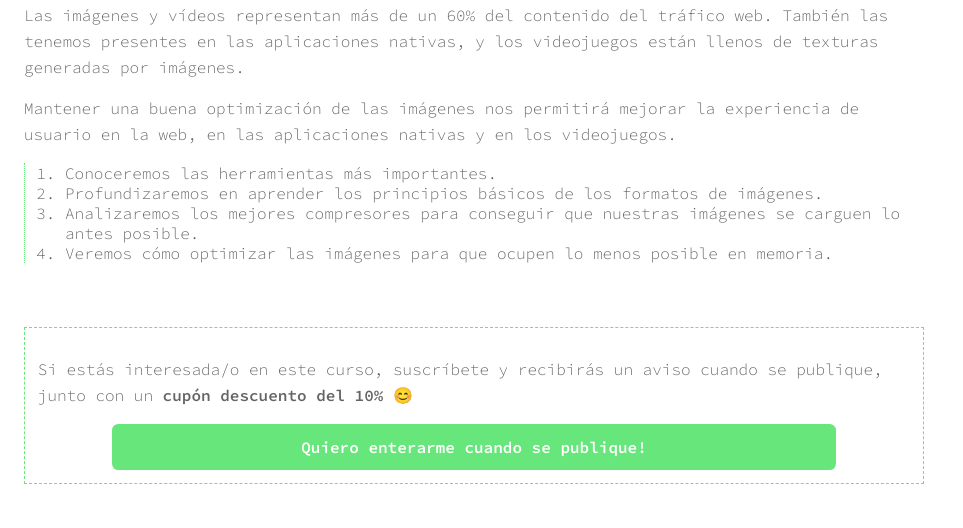
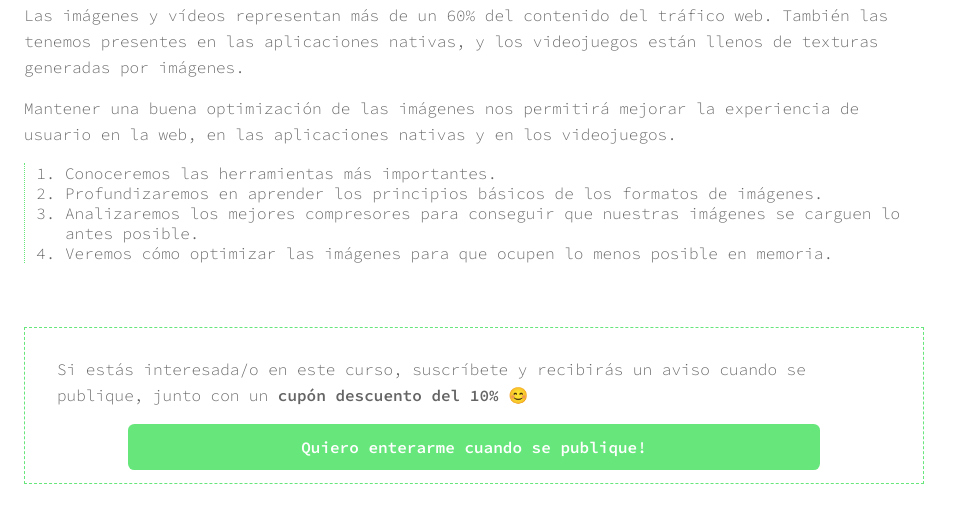
Before and after one commit to optimizacion-imagenes/Curso, a plain HTML site: page index.html in a window 1280 px wide. Shown: the part 424-952 px from the top of the page, without its empty margins (0-963 px from the left). Drawn offline with Linux system fonts and the light colour scheme.

Commit message:
Fix padding

```diff
--- a/css/styles.css
+++ b/css/styles.css
@@ -68,7 +68,7 @@ ol {
 
 .hightlight {
   border: 1px dashed var(--secondary);
-  padding: .8em;
+  padding: .8em 2em;
 }
 
 .hightlight:hover {
```
